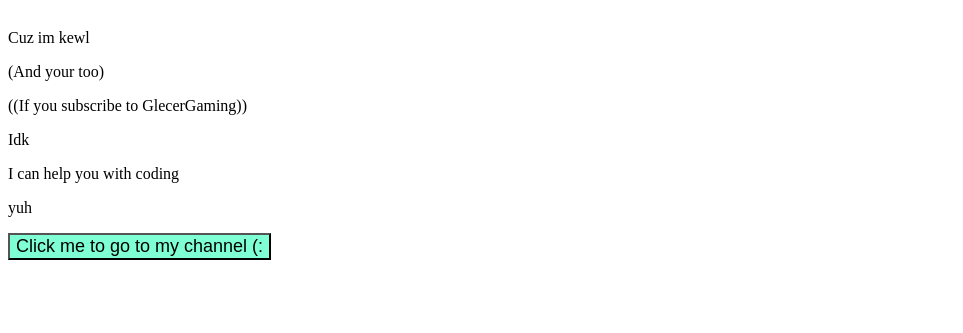
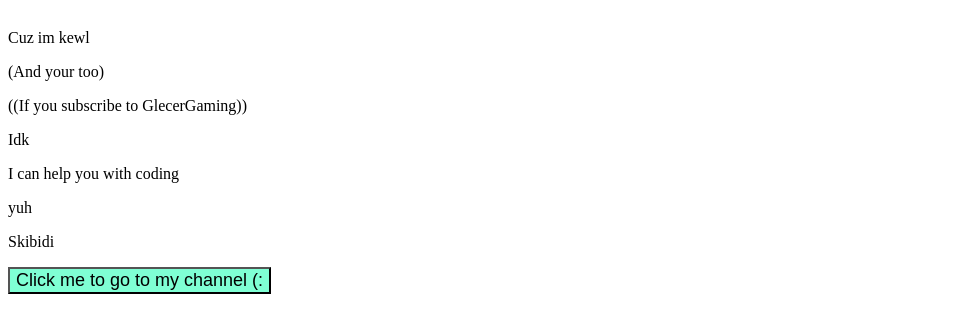
Before and after one commit to TheDevArmin/webnr1, a plain HTML site: page index.html in a window 1280 px wide. Shown: the part 129-462 px from the top of the page, without its empty margins (0-963 px from the left). Drawn offline with Linux system fonts and the light colour scheme.

Commit message:
Update index.html

```diff
--- a/index.html
+++ b/index.html
@@ -35,7 +35,7 @@
             </div>
 
             <div id="reasonB">
-
+                <p>Skibidi</p>
             </div>
             <a href="https://www.youtube.com/@GleNeonachGaming">
                 <button id="youtubeButton">Click me to go to my channel (:</button>
```
